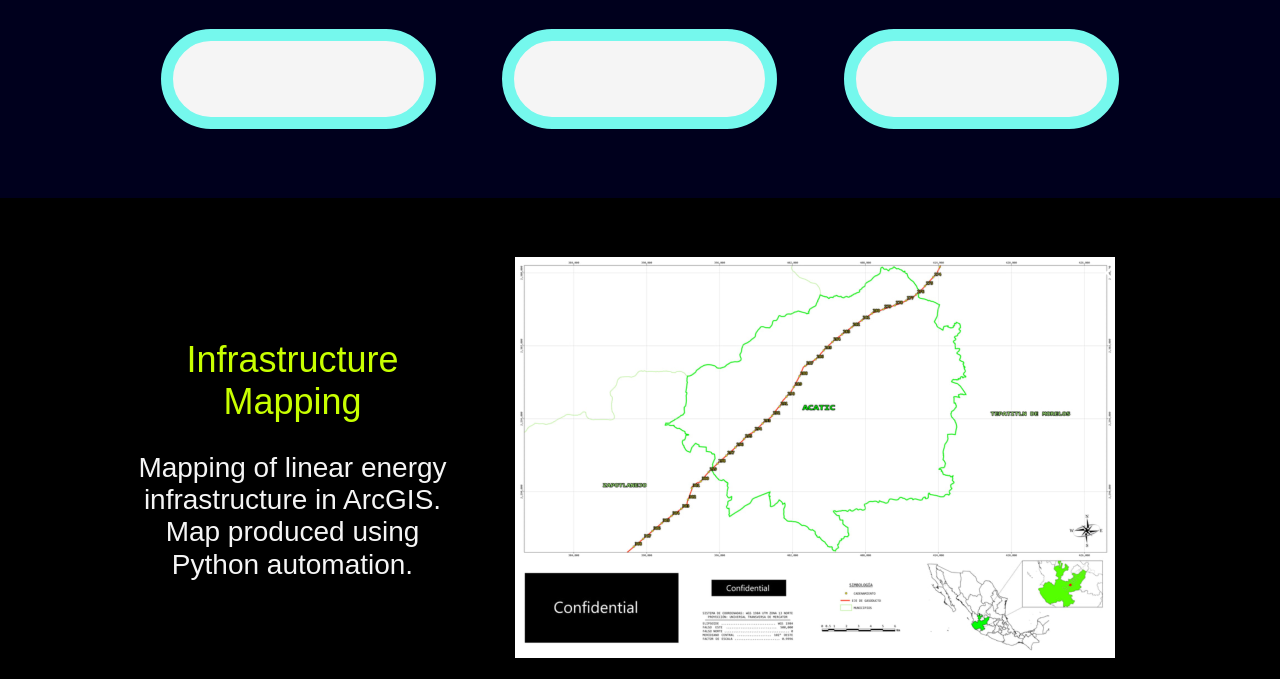
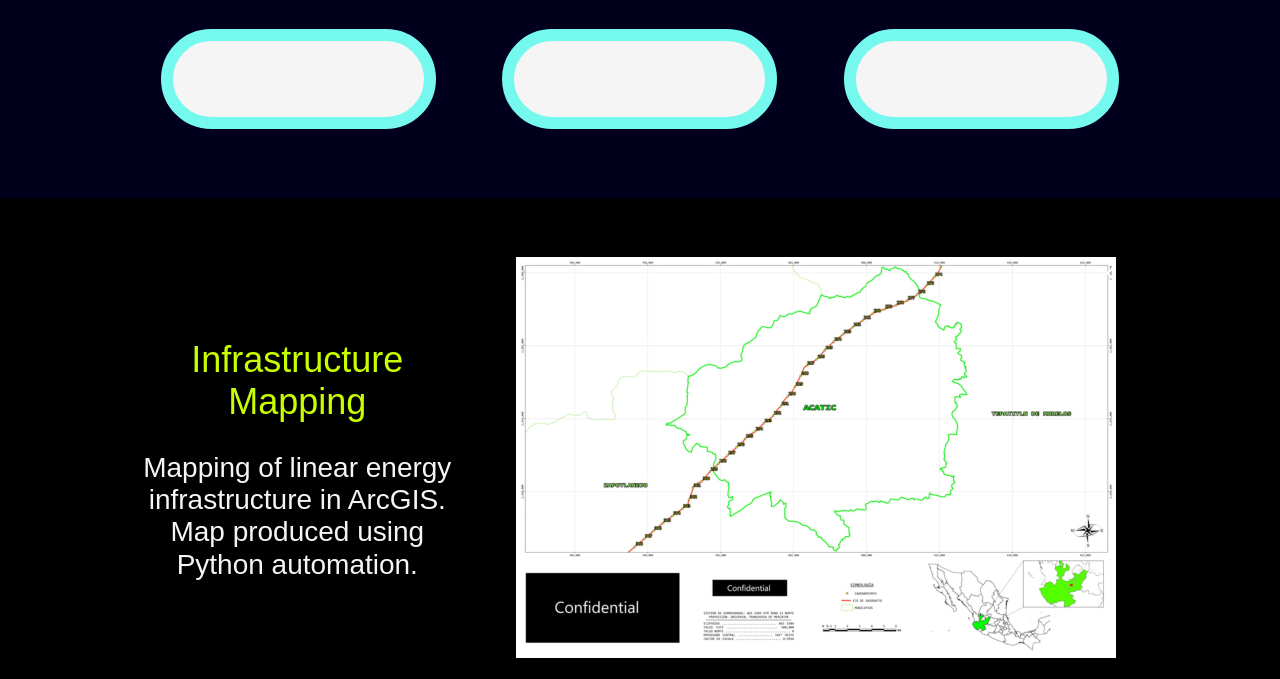
Before and after one commit to joshduns/portfolio, a plain HTML site: page index.html in a window 1280 px wide. Shown: the part 1872-2551 px from the top of the page. Drawn offline with Linux system fonts and the light colour scheme; a web font is replaced by a local one.

Commit message:
Add column gap to gallery

```diff
--- a/style.css
+++ b/style.css
@@ -227,7 +227,7 @@ header .links a.contact:hover {
     margin: 3% 0 3% 0;
     grid-template: repeat(8, auto) / 1fr 3fr 6fr 1fr;
     grid-row-gap: 20px;
-    grid-column-gap: 5px;
+    grid-column-gap: 20px;
     grid-template-areas: ".. desc1 img1 .."
                          ".. desc2 img2 .."
                          ".. desc3 img3 .."
```
